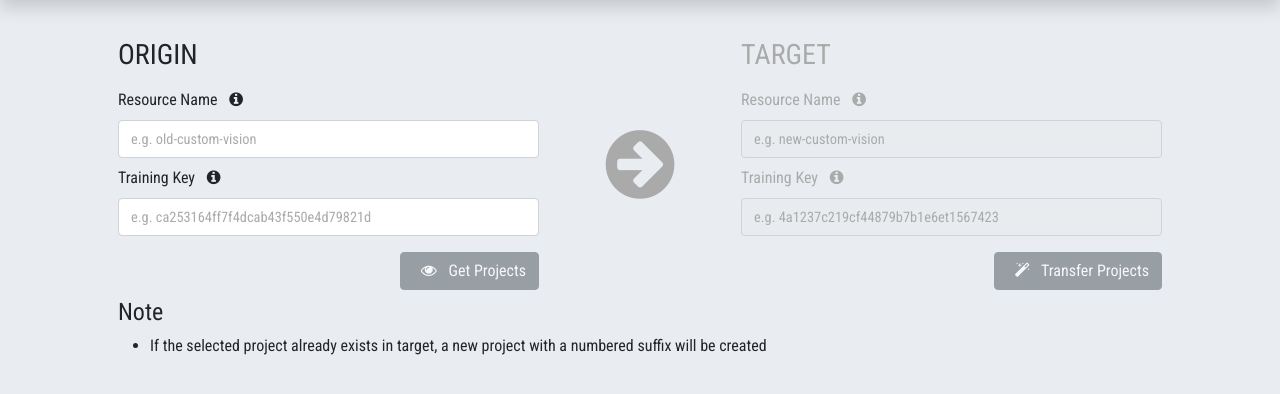
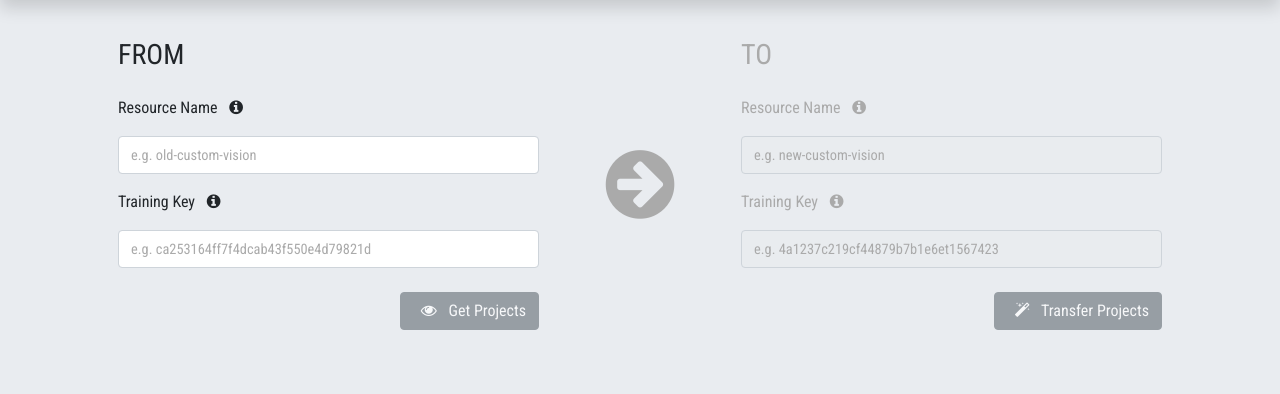
Before and after one commit to jixjia/transfer-custom-vision, a Flask app: page / in a window 1280 px wide. Shown: the part 58-452 px from the top of the page. Run offline with Flask 2, Linux system fonts and the light colour scheme; some libraries are stand-ins or nearby versions.

Commit message:
updated wording and padding

```diff
--- a/templates/index.html
+++ b/templates/index.html
@@ -19,25 +19,25 @@
   <div class="row mb-2">
     <!-- SOURCE -->
     <div class="col-md-5 mt-2">
-      <h3>ORIGIN</h3>
-      <div class="py-2">
+      <h3>FROM</h3>
+      <div class="py-3">
         Resource Name
-        <a tabindex="0" data-bs-toggle="popover" data-bs-trigger="focus" data-bs-content="The name of your Custom Vision resource you wish to copy projects from">
+        <a tabindex="0" data-bs-toggle="popover" data-bs-trigger="focus" data-bs-content="Name of your source Custom Vision resource to copy from">
           <i class="fa fa-info-circle pointer ps-2" aria-hidden="true"></i>
         </a>
       </div>
       <div class="input-group">
         <input type="text" class="form-control" id="source_resource_name" name="source_resource_name" placeholder="e.g. old-custom-vision">
       </div>
-      <div class="py-2">Training Key
-        <a tabindex="0" data-bs-toggle="popover" data-bs-trigger="focus" data-bs-content="The training key of your Custom Vision resource. You can find it in your Custom Vision project settings page.">
+      <div class="py-3">Training Key
+        <a tabindex="0" data-bs-toggle="popover" data-bs-trigger="focus" data-bs-content="Training key of your source Custom Vision resource. You can find it in your Custom Vision project settings page.">
           <i class="fa fa-info-circle pointer ps-2" aria-hidden="true"></i>
         </a>
       </div>
       <div class="input-group">
         <input type="password" class="form-control" id="source_training_key" name="source_training_key" placeholder="e.g. ca253164ff7f4dcab43f550e4d79821d">
       </div>
-      <div class="h-right mt-3">
+      <div class="h-right mt-4">
         <button class="btn btn-block btn-secondary pointer-disabled" id="btn_get_projects" disabled><i class="fa fa-eye px-2" aria-hidden="true"></i> Get Projects</button>
       </div>
     </div>
@@ -49,24 +49,24 @@
 
     <!-- DESTINATION -->
     <div class="col-md-5 mt-2">
-      <h3 class="text-lightgray toggle_item">TARGET</h3>
-      <div class="py-2 text-lightgray toggle_item">Resource Name
-        <a tabindex="0" data-bs-toggle="popover" data-bs-trigger="focus" data-bs-content="The name of your target Custom Vision resource you wish to copy projects to">
+      <h3 class="text-lightgray toggle_item">TO</h3>
+      <div class="py-3 text-lightgray toggle_item">Resource Name
+        <a tabindex="0" data-bs-toggle="popover" data-bs-trigger="focus" data-bs-content="Name of your target Custom Vision resource to copy projects to">
           <i class="fa fa-info-circle pointer ps-2" aria-hidden="true"></i>
         </a>
       </div>
       <div class="input-group">
         <input type="text" class="form-control toggle_item text-lightgray" id="destination_resource_name" name="destination_resource_name" placeholder="e.g. new-custom-vision" disabled>
       </div>
-      <div class="py-2 text-lightgray toggle_item">Training Key
-        <a tabindex="0" data-bs-toggle="popover" data-bs-trigger="focus" data-bs-content="The training key of your target Custom Vision resource. You can find it in your Custom Vision project settings page.">
+      <div class="py-3 text-lightgray toggle_item">Training Key
+        <a tabindex="0" data-bs-toggle="popover" data-bs-trigger="focus" data-bs-content="Training key of your target Custom Vision resource. You can find it in your Custom Vision project settings page.">
           <i class="fa fa-info-circle pointer ps-2" aria-hidden="true"></i>
         </a>
       </div>
       <div class="input-group">
         <input type="password" class="form-control toggle_item text-lightgray" id="destination_training_key" name="destination_training_key" placeholder="e.g. 4a1237c219cf44879b7b1e6et1567423" disabled>
       </div>
-      <div class="h-right mt-3">
+      <div class="h-right mt-4">
         <button class="btn btn-block btn-secondary pointer-disabled toggle_item" id="btn_import_projects" disabled><i class="fa fa-magic px-2" aria-hidden="true"></i> Transfer Projects</button>
       </div>
     </div>
@@ -74,12 +74,12 @@
   </div>
 
   <!-- Note -->
-  <div>
+  <!-- <div>
     <h4>Note</h4>
     <ul>
       <li>If the selected project already exists in target, a new project with a numbered suffix will be created</li>
     </ul>
-  </div>
+  </div> -->
 
   <!-- Project List -->
   <div id="project_list" class="row mt-4 mb-2"></div>
--- a/templates/projects.html
+++ b/templates/projects.html
@@ -1,11 +1,11 @@
 <!-- Templates -->
 
 {% if results|length == 0 %}
-<div class="container-fluid mt-3">
+<div class="container-fluid mt-4">
   <div class="row h-center">
     <div class="col">
-      <img src="../static/images/nothing_found.png" alt="Nothing Found" class="img-fluid my-4">
-      <h4>No Project Found</h4>
+      <img src="../static/images/nothing_found.png" alt="Nothing Found" class="img-fluid mt-4 mb-5">
+      <h4>No Projects Found</h4>
       <p>Check if the origin Resource Name and Training Key is correct</p>
     </div>
   </div>
--- a/templates/template.html
+++ b/templates/template.html
@@ -83,11 +83,11 @@
   {% endblock %}
 
   <!-- Sticky Footer -->
-  <!-- <footer class="footer mb-3 h-center">
+  <footer class="footer mb-3 h-center">
     <div class="container-fluid">
-      <span class="text-xs">&copy; 2022 Microsoft GBB AI Asia Team</span>
+      <span class="text-xs">&copy;2022 - Tool created by Microsoft GBB AI Asia Team</span>
     </div>
-  </footer> -->
+  </footer>
 
   <!-- Bootstrap 5 Multiselect 1.14 plugin's JS: -->
   <script src="https://cdnjs.cloudflare.com/ajax/libs/bootstrap-select/1.14.0-beta2/js/bootstrap-select.min.js"
```
